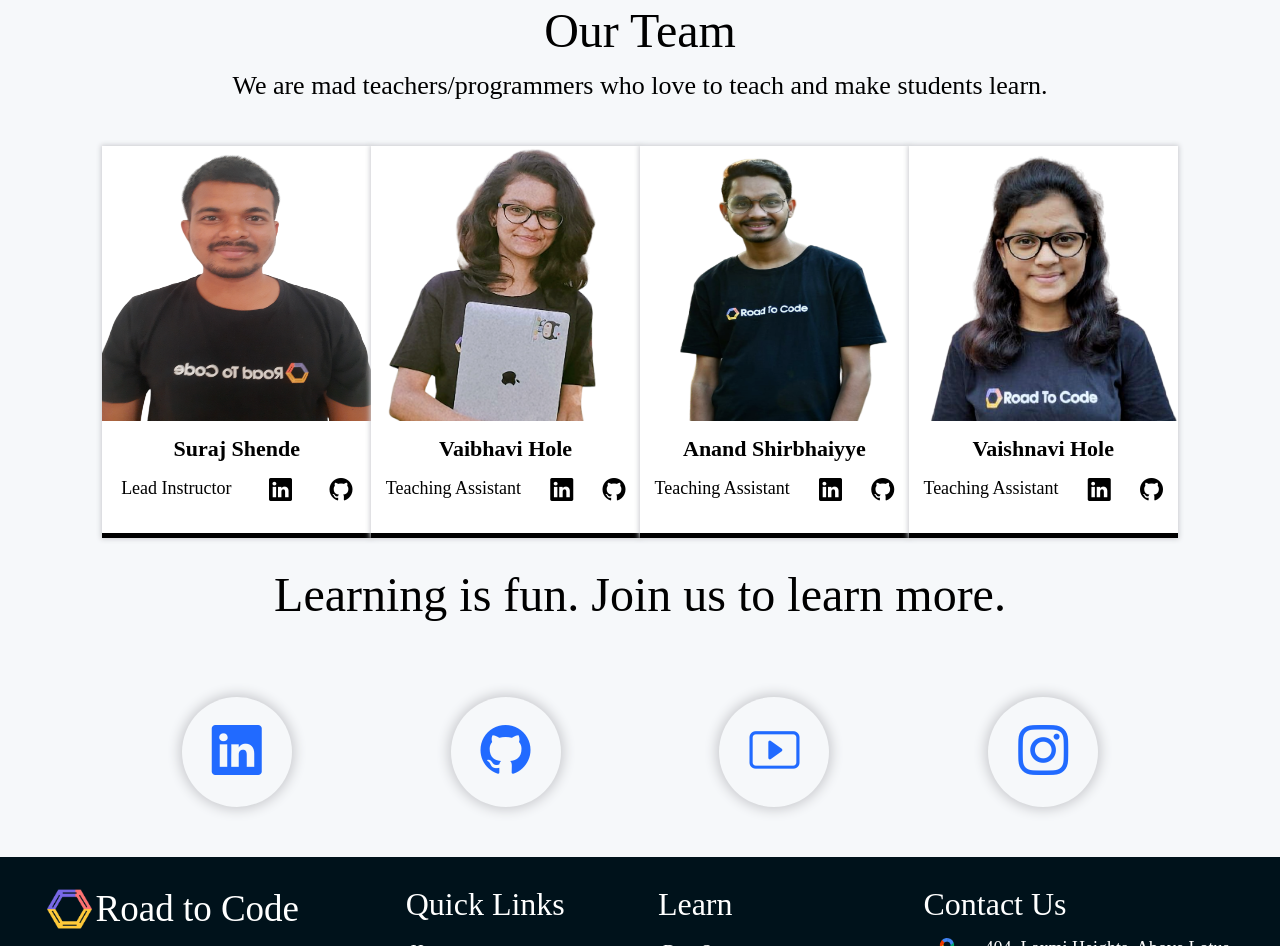
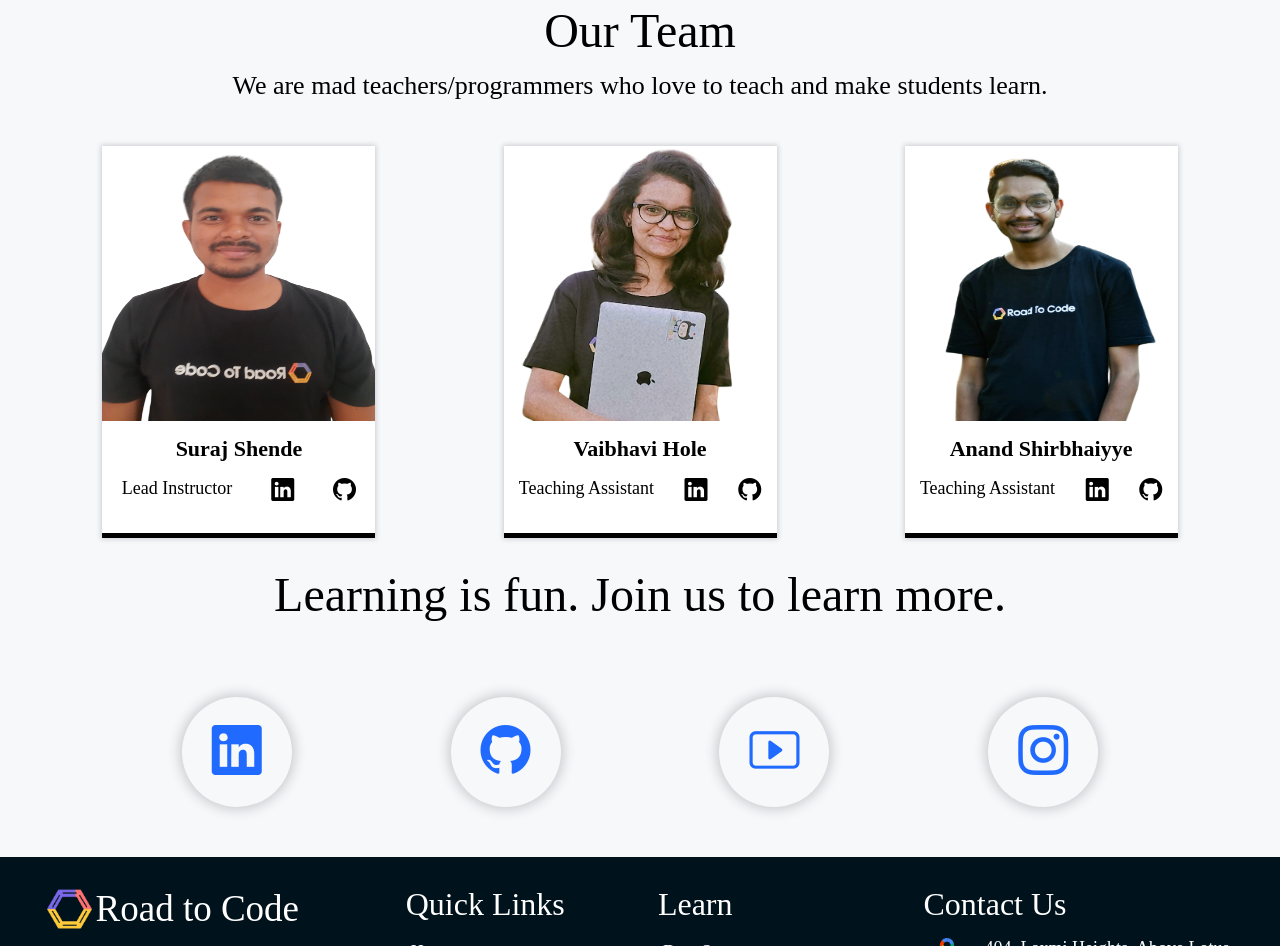
Before and after one commit to chandrajyoti123/rtc-clone, a plain HTML site: page index.html in a window 1280 px wide. Shown: the part 2139-3085 px from the top of the page. Drawn offline with nearby package versions, Linux system fonts and the light colour scheme.

Commit message:
remove card

```diff
--- a/index.html
+++ b/index.html
@@ -230,15 +230,7 @@
                             <i class="bi bi-github main4-card-info-icon"></i>
                         </div>
                     </div>
-                    <div class="main4-card-item">
-                        <img src="./img/vaishnavi-mam.png" alt="" class="main4-card-item-img">
-                        <div class="main4-card-img-name">Vaishnavi Hole</div>
-                        <div class="main4-card-info">
-                            <span class="main4-card-info-name">Teaching Assistant</span>
-                            <i class="bi bi-linkedin main4-card-info-icon"></i>
-                            <i class="bi bi-github main4-card-info-icon"></i>
-                        </div>
-                    </div>
+
                 </div>
 
                 <div class="main4-caption">
```
